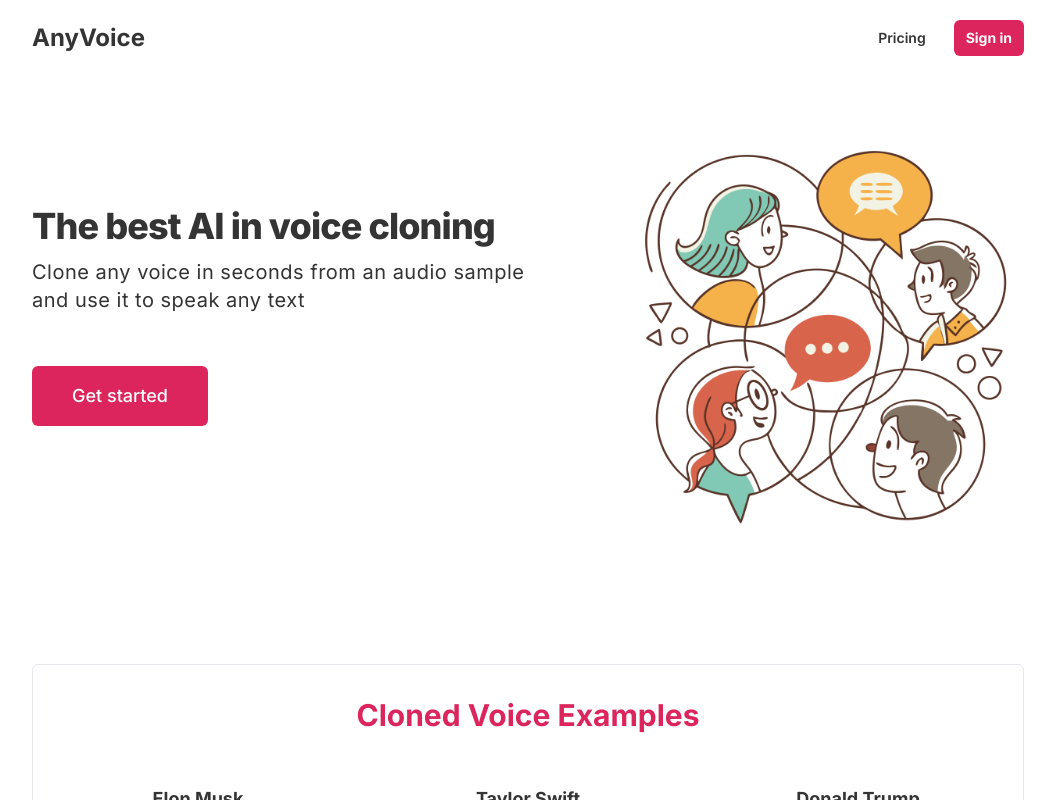
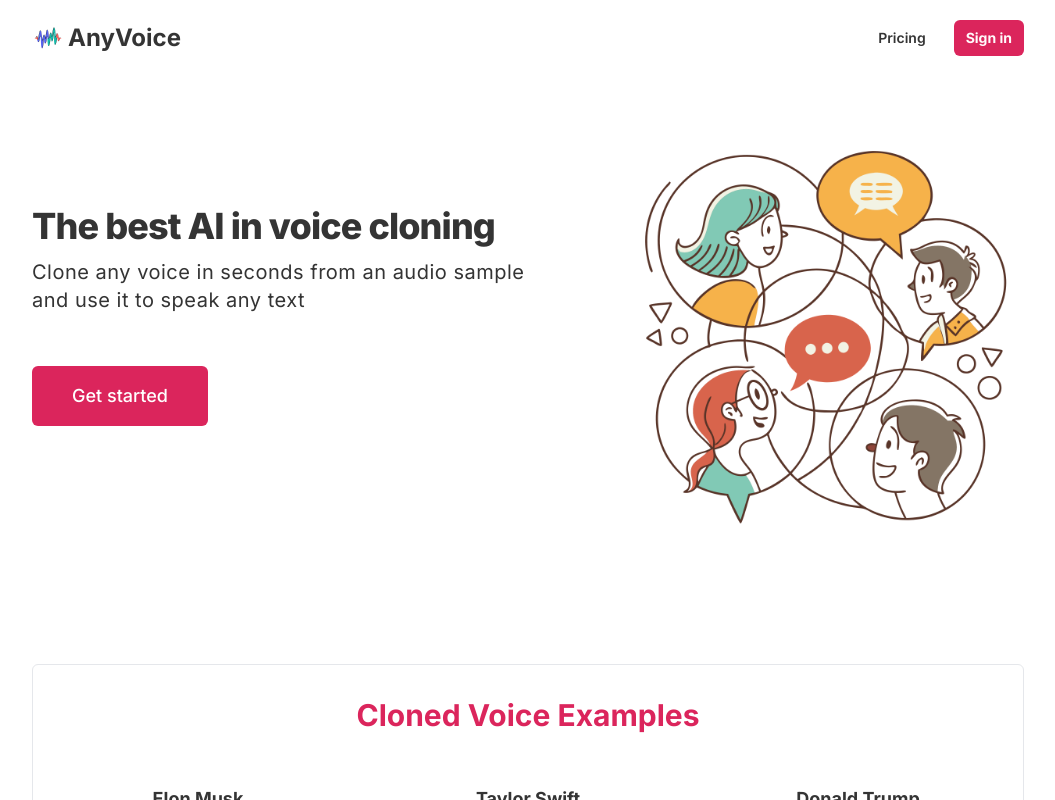
Before and after one commit to volukren/anyvoice, a Next.js app: page / in a window 1280 px wide. Shown: the top 800 px of the page, without its empty margins (112-1167 px from the left). Built offline with nearby package versions, Linux system fonts and the light colour scheme; no server answers.

Commit message:
feat: icon

```diff
--- a/components/header.tsx
+++ b/components/header.tsx
@@ -2,14 +2,19 @@
 
 import Link from "next/link";
 import { useSession } from "next-auth/react";
+import Image from "next/image";
 
 export default function Header() {
   const { status } = useSession();
 
   return (
     <div className="flex justify-between items-center">
-      <Link href="/" className="font-bold text-xl lg:text-2xl">
-        AnyVoice
+      <Link
+        href="/"
+        className="font-bold text-xl lg:text-2xl flex gap-1 items-center"
+      >
+        <Image src="/logo.png" alt="Logo" width={32} height={32} />
+        <span>AnyVoice</span>
       </Link>
       <div className="flex gap-4 items-center">
         <div className="hidden md:flex md:items-center md:gap-2">
--- a/components/private-header.tsx
+++ b/components/private-header.tsx
@@ -6,6 +6,7 @@
 import { MenuIcon, XIcon } from "lucide-react";
 import { usePathname } from "next/navigation";
 import clsx from "clsx";
+import Image from "next/image";
 
 const links = [
   {
@@ -37,8 +38,12 @@
 
   return (
     <div className="flex justify-between items-center relative">
-      <Link href="/app" className="font-bold text-xl lg:text-2xl">
-        AnyVoice
+      <Link
+        href="/app"
+        className="font-bold text-xl lg:text-2xl flex gap-1 items-center"
+      >
+        <Image src="/logo.png" alt="AnyVoice" width={32} height={32} />
+        <span>AnyVoice</span>
       </Link>
       <div className="md:flex md:gap-4 md:items-center hidden">
         <div className="hidden md:flex md:items-center md:gap-1">
```
Also changed, not shown: app/icon.png (added), public/logo.png (added).
